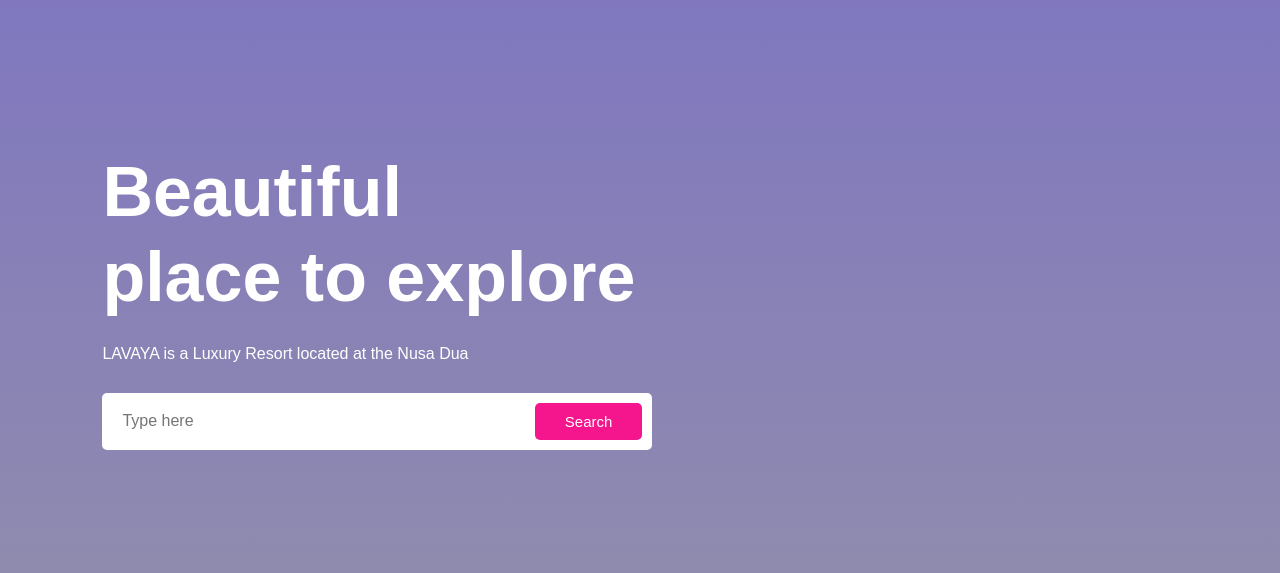
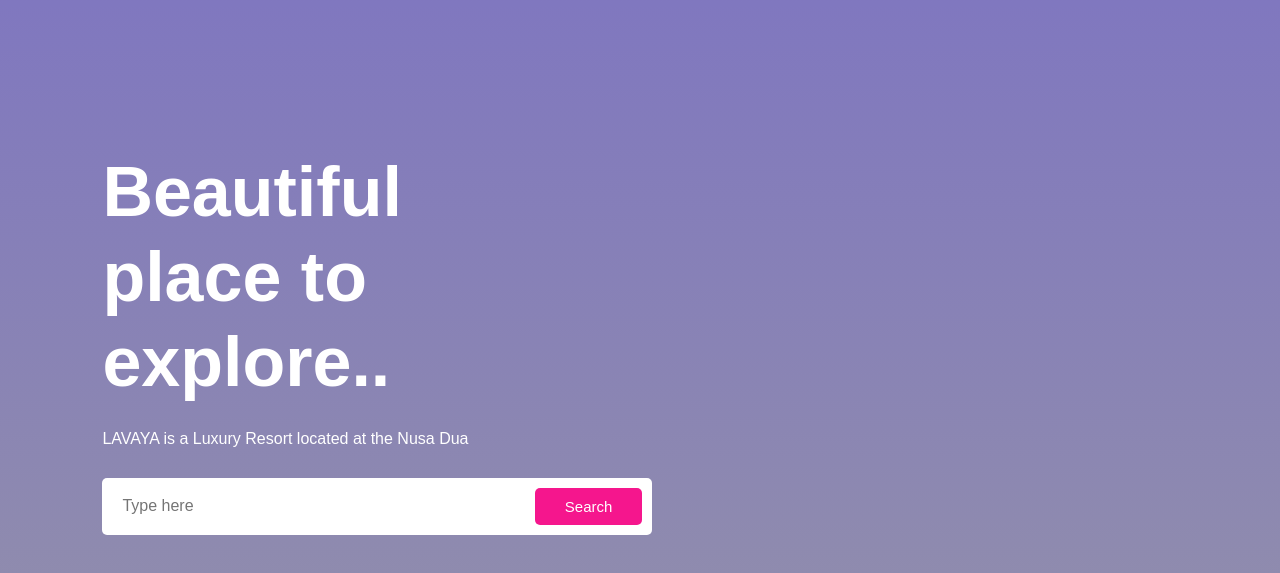
Before and after one commit to Springvale95/KINS21, a plain HTML site: page index.html in a window 1280 px wide. Shown: the part 69-642 px from the top of the page. Drawn offline with Linux system fonts and the light colour scheme.

Commit message:
index.html

```diff
--- a/index.html
+++ b/index.html
@@ -20,7 +20,7 @@
             <button class="btn"><img src="icon.png">Bookings</button>
         </nav>
         <div class="content">
-            <h1>Beautiful<br>place to explore</h1>
+            <h1>Beautiful<br>place to explore..</h1>
             <p>LAVAYA is a Luxury Resort located at the Nusa Dua</p>
             <form>
                 <input type="text" placeholder="Type here">
```
